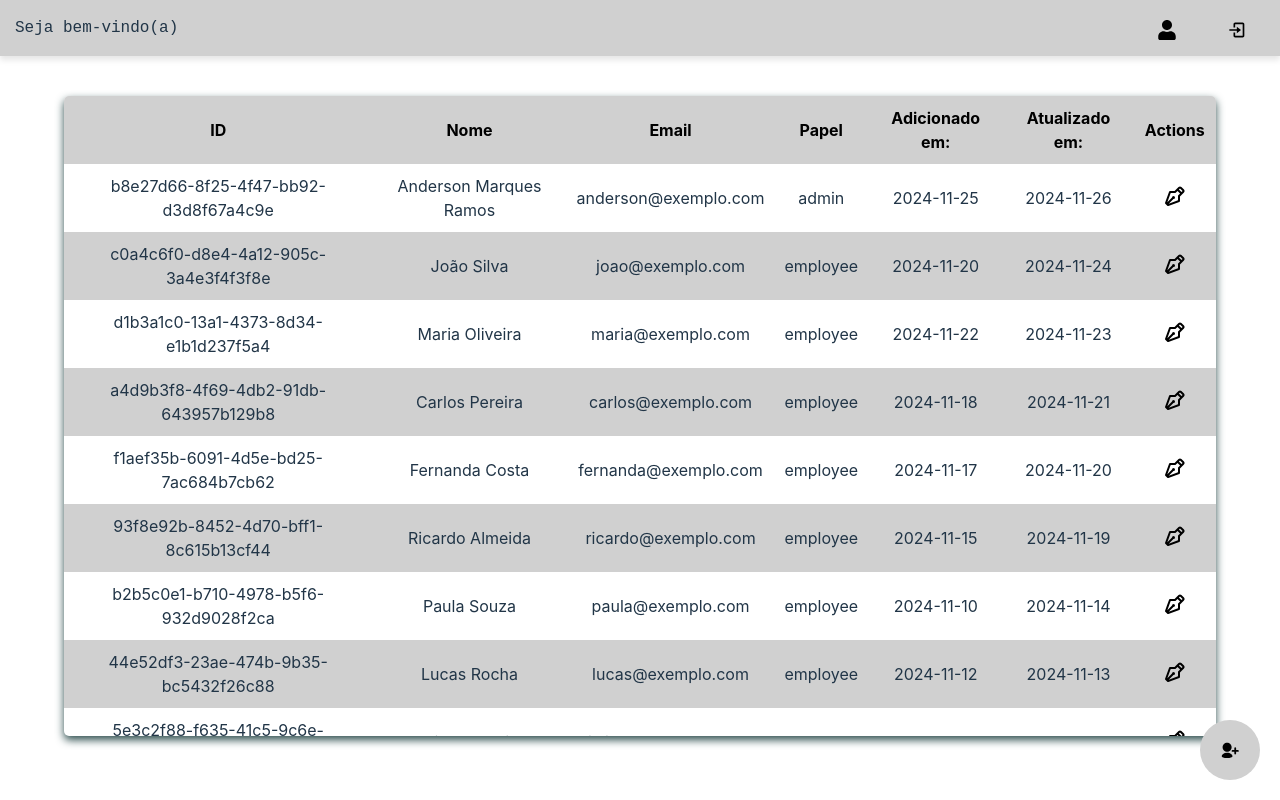
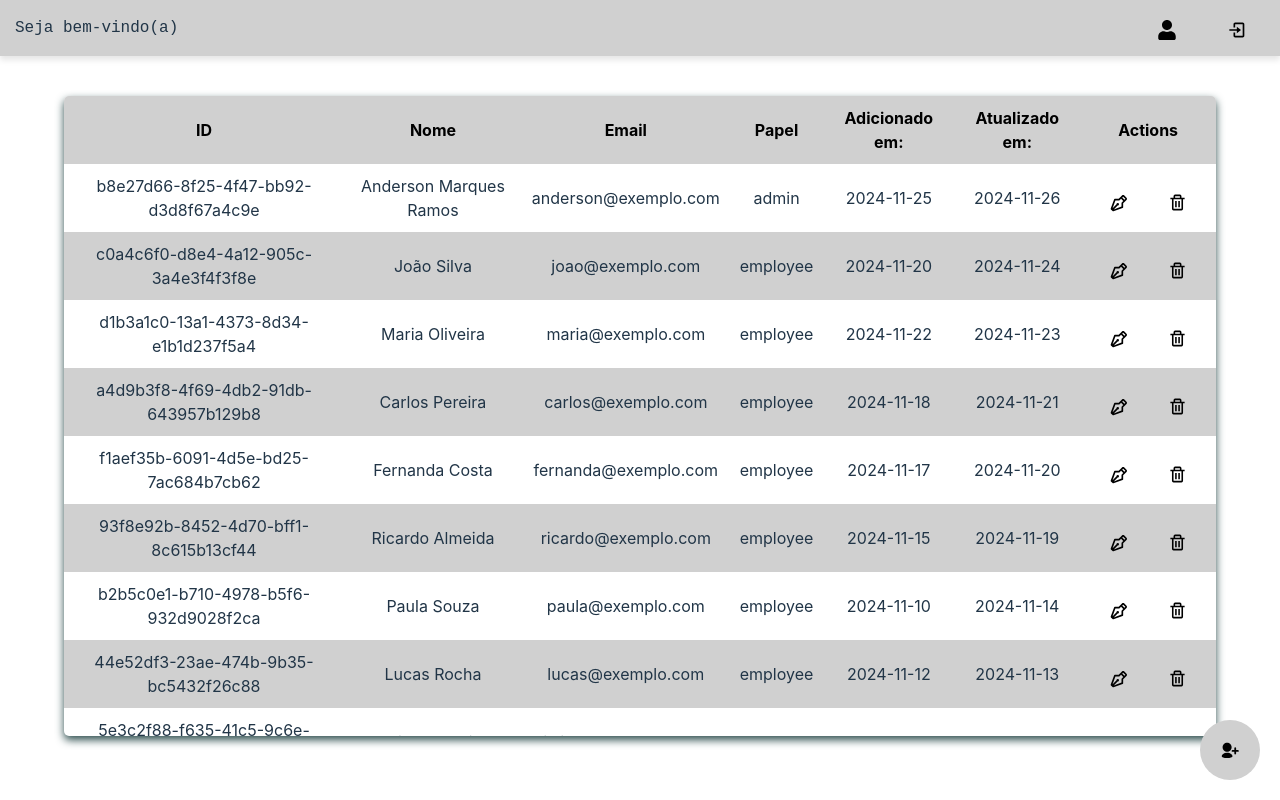
Before and after one commit to andsu-marks/Desiree-frontend, a React (Vite) app: page /employees in a window 1280 px wide. Built offline with nearby package versions, Linux system fonts and the light colour scheme.

Commit message:
feature: last layout adjustments

```diff
--- a/src/components/employee/ListEmployees.tsx
+++ b/src/components/employee/ListEmployees.tsx
@@ -1,8 +1,8 @@
 import { TiUserAdd } from "react-icons/ti";
-import { GoToCreateEmployee, GoToEditEmployee, ListEmployeesBackground, Table, TableCell, TableHeader, TableRow } from "../../styles/ListEmployee.styles";
+import { ActionButtons, ActionButtonsContainer, GoToCreateEmployee, ListEmployeesBackground, Table, TableCell, TableHeader, TableRow } from "../../styles/ListEmployee.styles";
 import { useRedirect } from "../../hooks/useRedirect";
 import { employeesFake } from "../../database";
-import { BiPen } from "react-icons/bi";
+import { BiPen, BiTrash } from "react-icons/bi";
 
 const employees = employeesFake;
 
@@ -33,9 +33,14 @@ export function ListEmployees() {
             <TableCell>{employee.addedAt}</TableCell>
             <TableCell>{employee.updatedAt}</TableCell>
             <TableCell>
-              <GoToEditEmployee>
-                <BiPen size={24} onClick={() => goToPage(`/editemployee/${employee.id}`)}/>
-              </GoToEditEmployee>
+              <ActionButtonsContainer>
+                <ActionButtons>
+                  <BiPen size={20} onClick={() => goToPage(`/editemployee/${employee.id}`)}/>
+                </ActionButtons>
+                <ActionButtons>
+                  <BiTrash size={19}/>
+                </ActionButtons>
+              </ActionButtonsContainer>
             </TableCell>
           </TableRow>
         ))}
--- a/src/styles/ListEmployee.styles.ts
+++ b/src/styles/ListEmployee.styles.ts
@@ -58,7 +58,15 @@ export const GoToCreateEmployee = styled.button`
   z-index: 10;
 `;
 
-export const GoToEditEmployee = styled.button`
+export const ActionButtonsContainer = styled.div`
+  display: flex;
   background-color: inherit;
   border: gray;
 `;
+
+export const ActionButtons = styled.button`
+  background-color: inherit;
+  border: gray;
+  height: 30px;
+  color: black;
+`;
--- a/src/styles/Login.styles.ts
+++ b/src/styles/Login.styles.ts
@@ -5,7 +5,7 @@ export const LoginForm = styled.form`
   flex-direction: column;
   background-color: var(--primary);
   width: 30%;
-  height: 40%;
+  height: 30%;
   margin: 50px;
   box-shadow: 0 4px 8px var(--shadow-color);
   border-radius: 5px;
```
